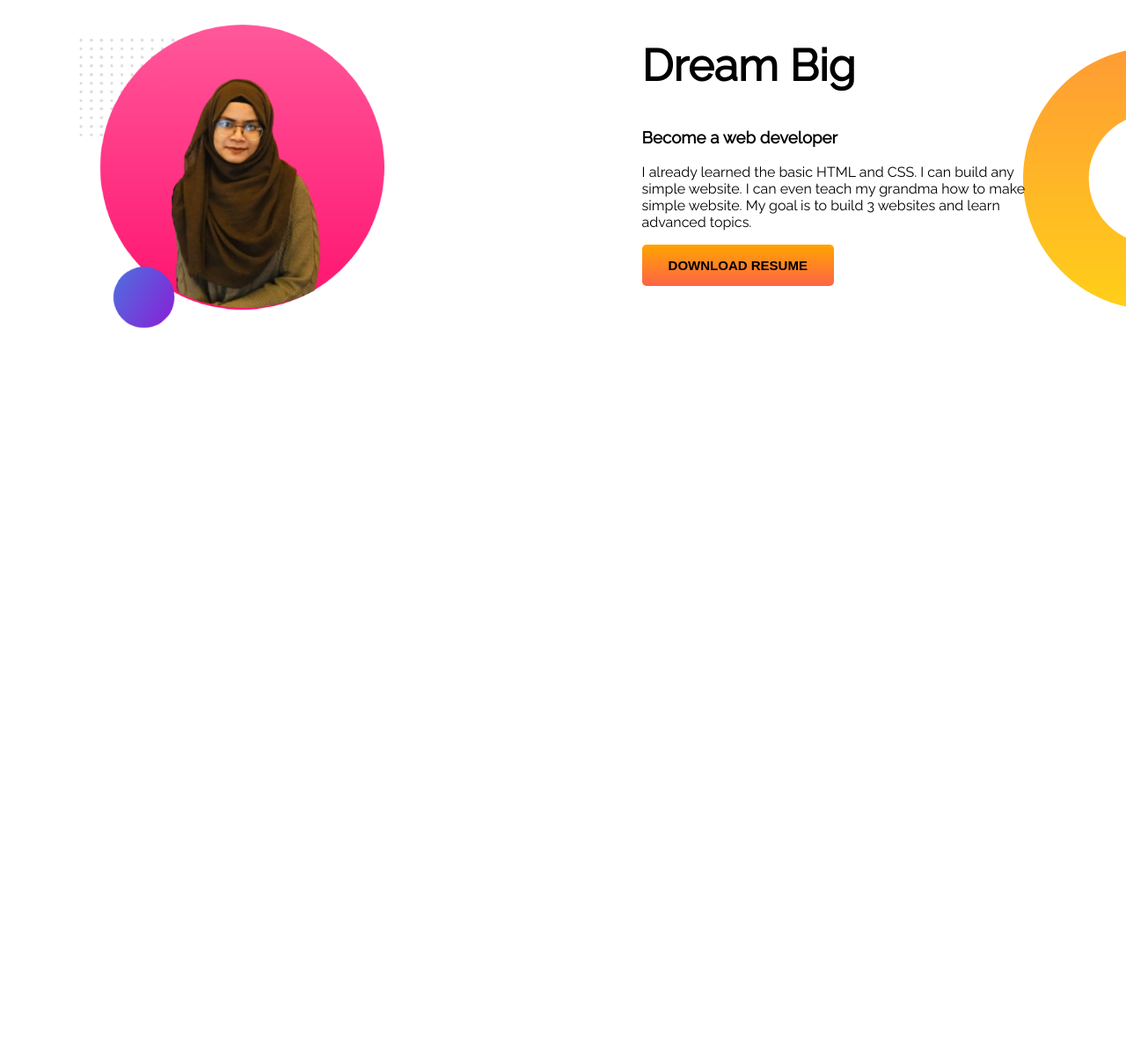
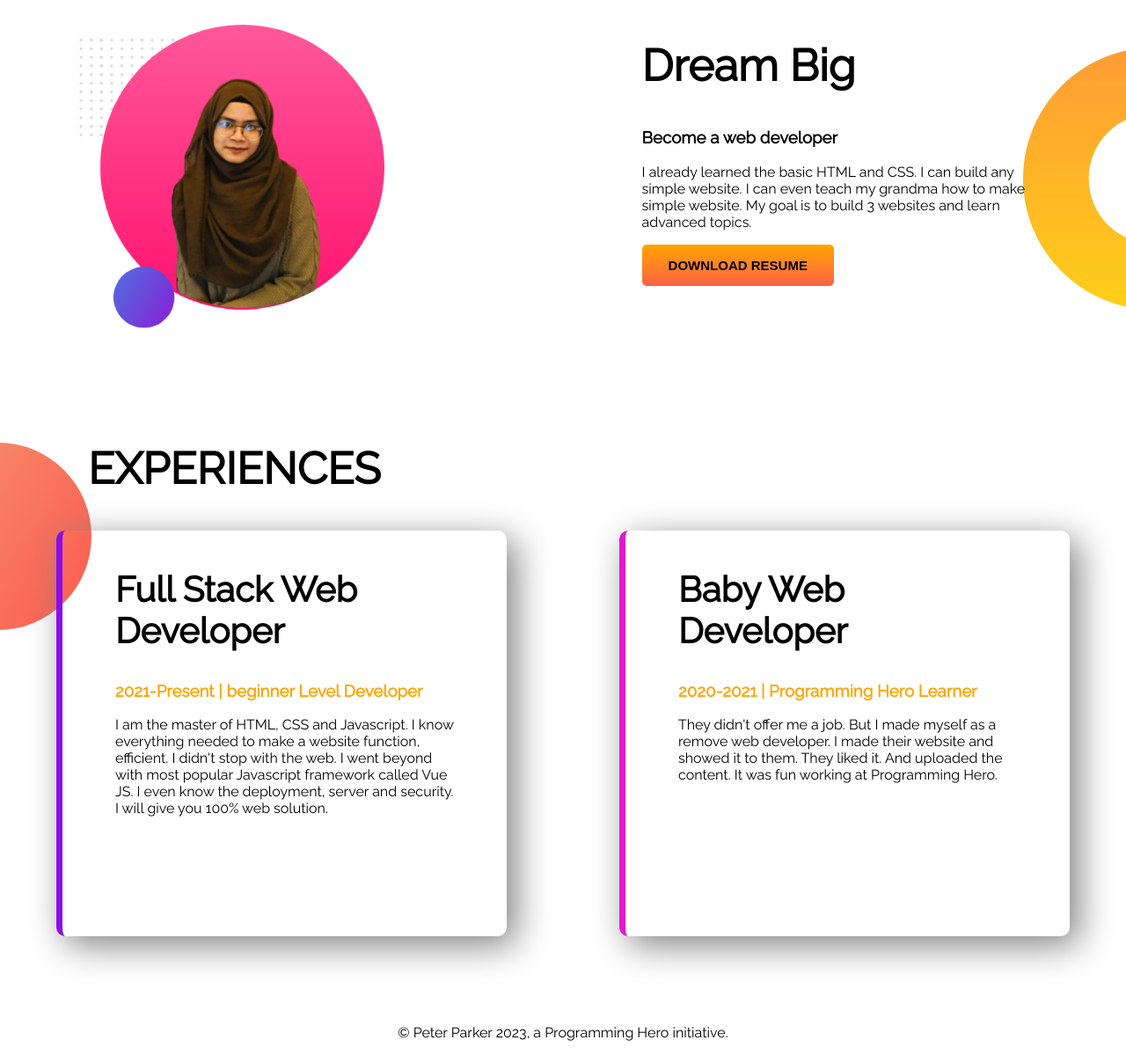
Before and after one commit to IffatNur/developer-portfolio, a plain HTML site: page index.html in a window 1280 px wide. Shown: the part 519-1718 px from the top of the page at 88% size. Before the commit the page ends 1022 px from the top, so only its background shows below. Drawn offline with Linux system fonts and the light colour scheme.

Commit message:
finishing touch

```diff
--- a/index.html
+++ b/index.html
@@ -14,33 +14,79 @@
     <link rel="stylesheet" href="style.css" />
   </head>
   <body>
-    <section class="top-banner">
+    <section class="top-banner flexible">
       <div class="half-width head">
         <h1>Welcome To</h1>
-        <h1 class="head"> <span class="main"> Peter Parker </span>World</h1>
+        <h1 class="head"><span class="main"> Peter Parker </span>World</h1>
         <h3>Build Climber and Train Stopper</h3>
         <p>
-         You might saw me jumping, climbing buildings, and stopping trains. But nobody pays me a dime for that work. That's why I am learning and mastering web development. I will not stop until I become the Web Development Hero.
+          You might saw me jumping, climbing buildings, and stopping trains. But
+          nobody pays me a dime for that work. That's why I am learning and
+          mastering web development. I will not stop until I become the Web
+          Development Hero.
         </p>
-        <button><a target="_blank" href="https://www.linkedin.com/in/iffat-nur-shad-276477155/" class="hire-me"><b> HIRE ME</b></a></button>
+        <button>
+          <a
+            target="_blank"
+            href="https://www.linkedin.com/in/iffat-nur-shad-276477155/"
+            class="hire-me"
+            ><b> HIRE ME</b></a
+          >
+        </button>
       </div>
       <div class="half-width">
         <img src="New Project.png" alt="" />
       </div>
     </section>
 
-    <section class="mid-banner">
+    <section class="mid-banner flexible">
       <div class="half-width head">
-        <img src="New Project.png" alt="">
+        <img src="New Project.png" alt="" />
       </div>
       <div class="half-width">
         <h1>Dream Big</h1>
         <h3>Become a web developer</h3>
         <p>
-         I already learned the basic HTML and CSS. I can build any simple website. I can even teach my grandma how to make simple website. My goal is to build 3 websites and learn advanced topics.
+          I already learned the basic HTML and CSS. I can build any simple
+          website. I can even teach my grandma how to make simple website. My
+          goal is to build 3 websites and learn advanced topics.
         </p>
-        <button><a target="_blank" href="https://www.linkedin.com/in/iffat-nur-shad-276477155/" class="hire-me"><b> DOWNLOAD RESUME</b></a></button>
+        <button>
+          <a
+            target="_blank"
+            href="https://www.linkedin.com/in/iffat-nur-shad-276477155/"
+            class="hire-me"
+            ><b> DOWNLOAD RESUME</b></a
+          >
+        </button>
       </div>
     </section>
+    <section class="last-part">
+      <h1><span style="padding-left:100px ;">EXPERIENCES</span> </h1>
+      <div class=" flexible">
+        <div class="ending different">
+          <h1 class="main-head">Full Stack Web Developer</h1>
+          <h3 class="second-head">2021-Present | beginner Level Developer</h3>
+          <p>
+            I am the master of HTML, CSS and Javascript. I know everything
+            needed to make a website function, efficient. I didn't stop with the
+            web. I went beyond with most popular Javascript framework called Vue
+            JS. I even know the deployment, server and security. I will give you
+            100% web solution.
+          </p>
+        </div>
+        <div class="ending">
+          <h1 class="main-head">Baby Web Developer</h1>
+          <h3 class="second-head">2020-2021 | Programming Hero Learner</h3>
+          <p>
+            They didn't offer me a job. But I made myself as a remove web
+            developer. I made their website and showed it to them. They liked
+            it. And uploaded the content. It was fun working at Programming
+            Hero.
+          </p>
+        </div>
+      </div>
+    </section>
+    <footer><p>© Peter Parker 2023, a Programming Hero initiative.</p></footer>
   </body>
 </html>
--- a/style.css
+++ b/style.css
@@ -9,7 +9,7 @@ h1{
 .head .main{
     color: crimson;
 }
-section{
+.flexible{
     display: flex;
     margin-bottom: 100px;
 }
@@ -41,4 +41,30 @@ button{
     background-image: url(images/dream-bg.png);
     background-repeat: no-repeat;
     background-position: right;
+    margin-bottom: 100px;
 }
+.ending{
+    width: 50%;
+    padding: 10px 60px 120px 60px;
+    margin-left: 5%;
+    margin-right: 5%;
+    box-shadow: 10px 10px 40px gray;
+    border-radius: 10px;
+    border-left: 7px solid rgb(228, 23, 208) ;
+}
+.different{
+    border-left: 7px solid rgb(138, 11, 236);
+}
+.second-head{
+    color: orange;
+}
+.main-head{
+    font-size: 40px;
+}
+.last-part{
+    background-image: url(images/exp-bg.png);
+    background-repeat: no-repeat;
+}
+footer{
+    text-align: center;
+}
```
